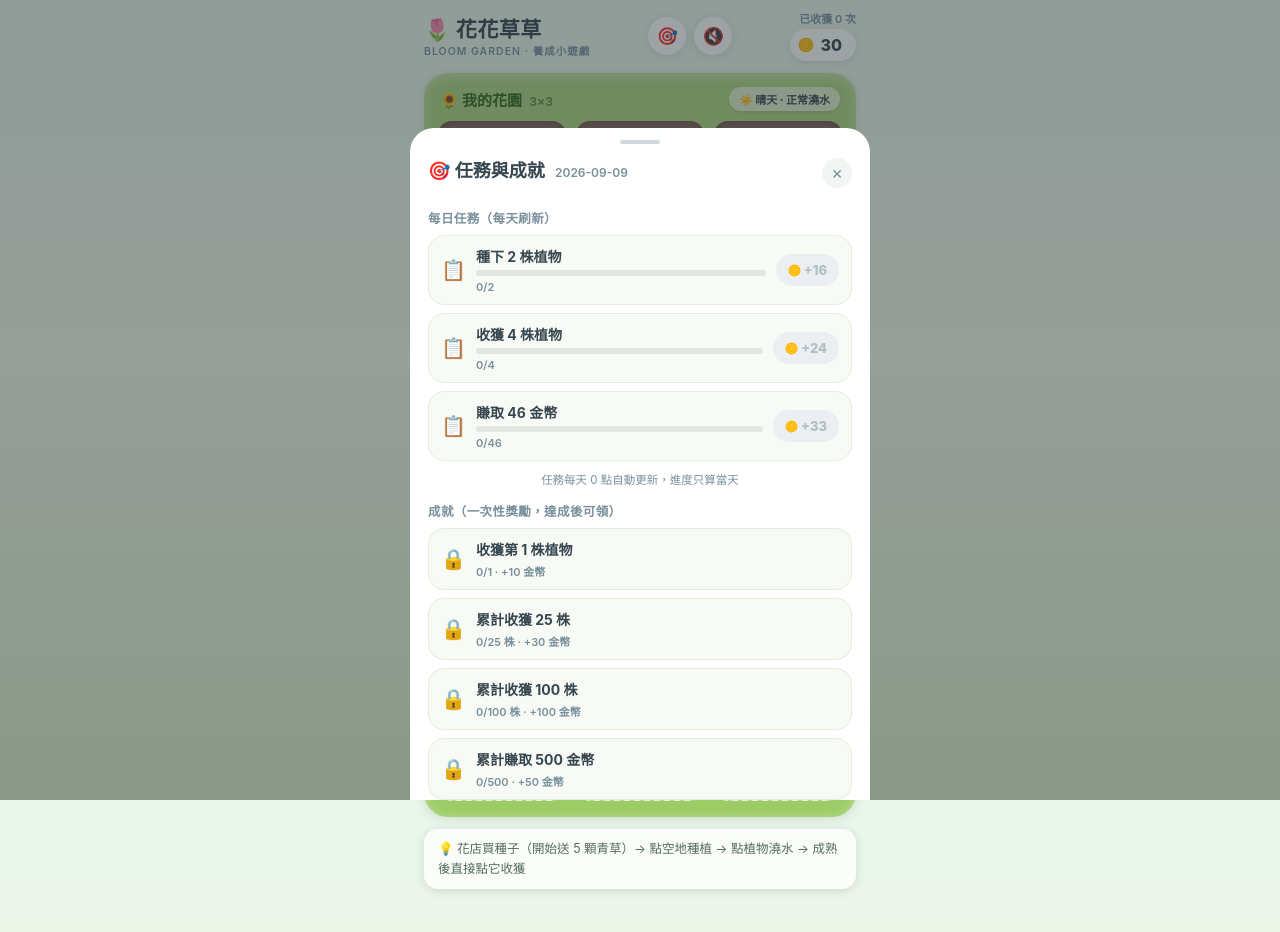
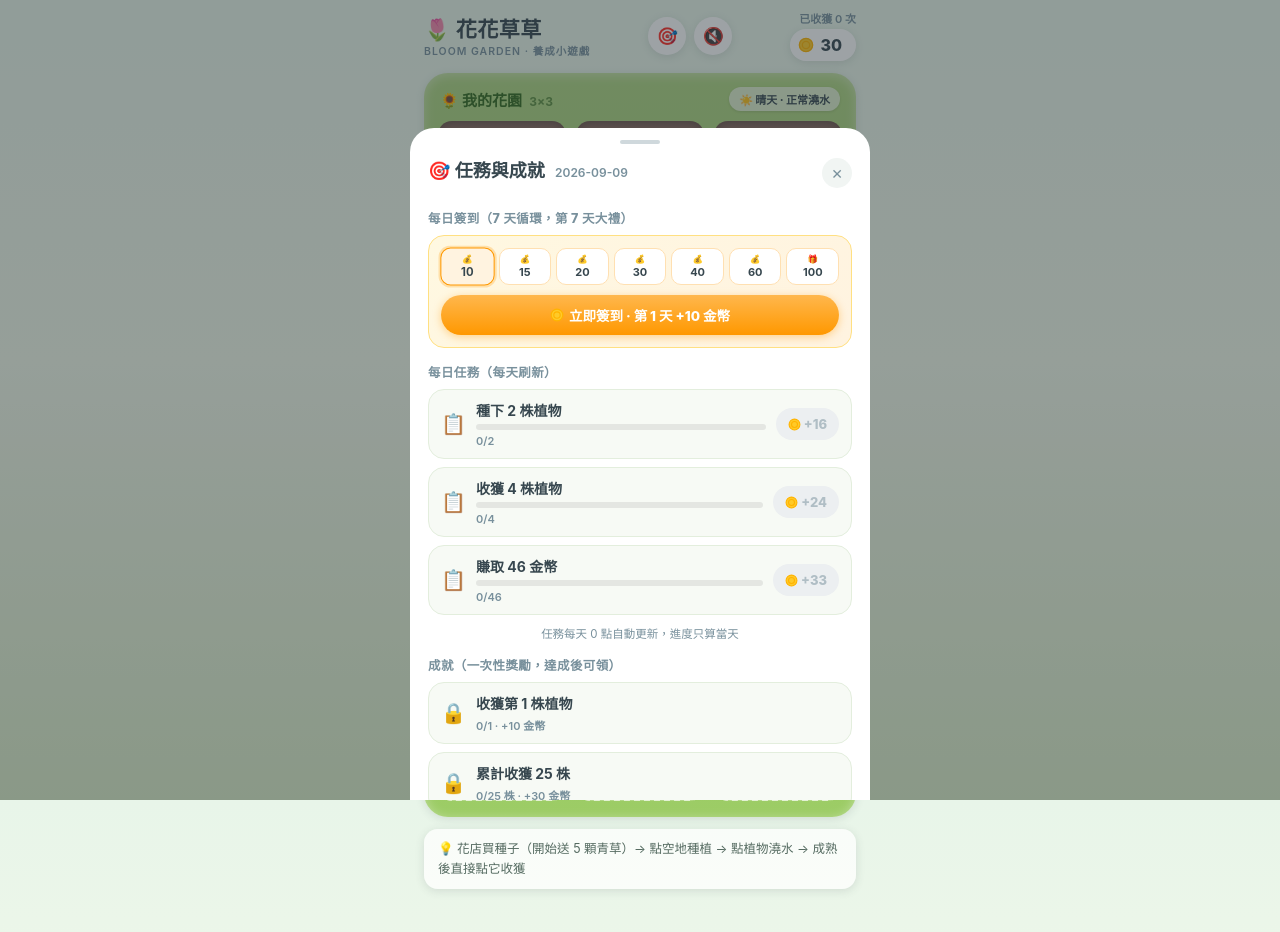
Before and after one commit to Zhufacheng/bloom-garden, a React (Vite) app: page / in a window 1280 px wide. Both pictures are taken after a click on the button "每日任務". Shown: the top 932 px of the page. Built offline with nearby package versions, Linux system fonts and the light colour scheme.

Commit message:
新增每日簽到、自動噴頭/驅蟲稻草人裝飾與高級盲盒

```diff
--- a/src/App.tsx
+++ b/src/App.tsx
@@ -17,7 +17,9 @@ import { DECOS } from "./game/decor";
 import {
   buyDeco,
   buyMysterySeed,
+  buyPremiumSeed,
   buySeed,
+  checkIn,
   claimMilestone,
   harvest,
   isMature,
@@ -262,6 +264,31 @@ export default function App() {
     showToast(`🎲 抽到：${PLANTS[res.plant].name}種子！點空地種下它`);
   }, [state, showToast]);
 
+  const onBuyPremium = useCallback(() => {
+    const res = buyPremiumSeed(state);
+    if (res.error || !res.plant) {
+      sfx.error();
+      showToast(res.error ?? "抽不到高級盲盒");
+      return;
+    }
+    setState(res.state!);
+    setHand(res.plant);
+    sfx.unlock();
+    showToast(`🎰 高級盲盒：${PLANTS[res.plant].name}種子！點空地種下它`);
+  }, [state, showToast]);
+
+  const onCheckIn = useCallback(() => {
+    const res = checkIn(state);
+    if (res.error) {
+      sfx.error();
+      showToast(res.error);
+      return;
+    }
+    setState(res.state!);
+    sfx.coin();
+    showToast(`📅 簽到成功！第 ${res.day} 天 +${res.reward} 金幣`);
+  }, [state, showToast]);
+
   const onBuyDeco = useCallback(
     (deco: DecoId) => {
       const res = buyDeco(state, deco);
@@ -339,6 +366,7 @@ export default function App() {
           onBuy={onBuySeed}
           onSelect={onSelectSeed}
           onBuyMystery={onBuyMystery}
+          onBuyPremium={onBuyPremium}
           onBuyDeco={onBuyDeco}
           onUnlockRow={onUnlockRow}
           onReset={onReset}
@@ -346,7 +374,14 @@ export default function App() {
         />
       )}
       {tasksOpen && (
-        <TasksSheet daily={daily} game={state} onClaim={onClaimTask} onClaimMilestone={onClaimMilestone} onClose={() => setTasksOpen(false)} />
+        <TasksSheet
+          daily={daily}
+          game={state}
+          onClaim={onClaimTask}
+          onClaimMilestone={onClaimMilestone}
+          onCheckIn={onCheckIn}
+          onClose={() => setTasksOpen(false)}
+        />
       )}
       <Toolbar
         onWater={onWaterTap}
--- a/src/components/TasksSheet.tsx
+++ b/src/components/TasksSheet.tsx
@@ -1,5 +1,5 @@
-import { allClaimed, todayStr, type DailyState } from "../game/daily";
-import { MILESTONES } from "../game/logic";
+import { allClaimed, todayStr, yesterdayStr, type DailyState } from "../game/daily";
+import { CHECKIN_REWARDS, MILESTONES } from "../game/logic";
 import type { GameState } from "../game/types";
 import { CoinIcon } from "./Icons";
 
@@ -8,21 +8,55 @@ interface Props {
   game: GameState;
   onClaim: (index: number) => void;
   onClaimMilestone: (id: string) => void;
+  onCheckIn: () => void;
   onClose: () => void;
 }
 
-export default function TasksSheet({ daily, game, onClaim, onClaimMilestone, onClose }: Props) {
+export default function TasksSheet({ daily, game, onClaim, onClaimMilestone, onCheckIn, onClose }: Props) {
+  const today = todayStr();
+  const yesterday = yesterdayStr();
+  const claimedToday = game.lastCheckIn === today;
+  // the day that would be (or was) claimed on today's check-in
+  const currentStreak = game.lastCheckIn === yesterday ? game.checkInStreak + 1 : 1;
+  const displayDay = claimedToday
+    ? ((game.checkInStreak - 1) % 7) + 1
+    : ((currentStreak - 1) % 7) + 1;
+
   return (
     <div className="sheet-overlay" onClick={onClose}>
       <div className="sheet" onClick={(e) => e.stopPropagation()}>
         <div className="handle" />
         <div className="sheet-head">
           <h2>
-            🎯 任務與成就 <small>{todayStr()}</small>
+            🎯 任務與成就 <small>{today}</small>
           </h2>
           <button className="close-btn" onClick={onClose} aria-label="關閉">
             ✕
           </button>
+        </div>
+
+        <div className="section-title">每日簽到（7 天循環，第 7 天大禮）</div>
+        <div className="checkin-card">
+          <div className="checkin-track">
+            {CHECKIN_REWARDS.map((reward, i) => {
+              const dayNum = i + 1;
+              const done = dayNum < displayDay;
+              const active = dayNum === displayDay;
+              return (
+                <span key={dayNum} className={`checkin-day${active ? " active" : ""}${done ? " done" : ""}`}>
+                  <small>{dayNum === 7 ? "🎁" : "💰"}</small>
+                  <b>{reward}</b>
+                </span>
+              );
+            })}
+          </div>
+          {claimedToday ? (
+            <div className="checkin-done">✅ 今天已簽到（第 {displayDay} 天），明天回來繼續累積</div>
+          ) : (
+            <button className="checkin-btn" onClick={onCheckIn}>
+              <CoinIcon size={14} /> 立即簽到 · 第 {displayDay} 天 +{CHECKIN_REWARDS[displayDay - 1]} 金幣
+            </button>
+          )}
         </div>
 
         <div className="section-title">每日任務（每天刷新）</div>
--- a/src/game/daily.ts
+++ b/src/game/daily.ts
@@ -25,6 +25,12 @@ export function todayStr(now = new Date()): string {
   const m = String(now.getMonth() + 1).padStart(2, "0");
   const d = String(now.getDate()).padStart(2, "0");
   return `${y}-${m}-${d}`;
+}
+
+export function yesterdayStr(now = new Date()): string {
+  const d = new Date(now);
+  d.setDate(d.getDate() - 1);
+  return todayStr(d);
 }
 
 function seedFrom(s: string): number {
--- a/src/game/logic.ts
+++ b/src/game/logic.ts
@@ -1,5 +1,5 @@
 import { DECOS, emptyDecorations } from "./decor";
-import { todayStr } from "./daily";
+import { todayStr, yesterdayStr } from "./daily";
 import { marketMult } from "./market";
 import { COLUMNS, MAX_ROWS, PLANTS, PLANT_LIST, ROW_COSTS, START_ROWS, emptySeeds } from "./plants";
 import { DRAIN_RATES, REFILL_RATES, rollWeather } from "./weather";
@@ -16,6 +16,18 @@ export const MYSTERY_COST = 25;
 
 /** a new harvest within this window keeps the combo streak alive */
 export const COMBO_WINDOW_MS = 15_000;
+
+/** sprinkler auto-refills water this fast per second (outpaces even hot weather) */
+export const SPRINKLER_RATE = 1 / 16;
+
+/** 7-day daily check-in coin rewards (index 0 = day 1, index 6 = day 7) */
+export const CHECKIN_REWARDS = [10, 15, 20, 30, 40, 60, 100];
+
+/** the six premium plants the golden blind box can roll */
+export const PREMIUM_IDS: PlantId[] = ["sunflower", "hyacinth", "rose", "lotus", "cherry", "rainbowflower"];
+
+/** price of one premium (golden) blind box seed */
+export const PREMIUM_COST = 50;
 
 export function createPlot(id: number): Plot {
   return { id, plant: null, progress: 0, water: 0, golden: false, boost: 1 };
@@ -36,6 +48,8 @@ export function newGame(): GameState {
     growthBoostUntil: 0,
     combo: 0,
     comboUntil: 0,
+    lastCheckIn: "",
+    checkInStreak: 0,
     savedAt: Date.now(),
   };
 }
@@ -59,7 +73,7 @@ export function stepState(s: GameState, dt: number, speed = 1): GameState {
   if (dt <= 0) return s;
   const fountain = s.decorations.fountain;
   const rate = DRAIN_RATES[s.weather] * (fountain ? 0.75 : 1);
-  const refill = REFILL_RATES[s.weather];
+  const refill = REFILL_RATES[s.weather] + (s.decorations.sprinkler ? SPRINKLER_RATE : 0);
   let changed = false;
   const plots = s.plots.map((p) => {
     if (!p.plant) return p;
@@ -108,6 +122,19 @@ export function buyMysterySeed(
   const plant = PLANT_LIST[Math.floor(rnd() * PLANT_LIST.length)].id;
   return {
     state: { ...s, coins: s.coins - MYSTERY_COST, seeds: { ...s.seeds, [plant]: (s.seeds[plant] ?? 0) + 1 } },
+    plant,
+  };
+}
+
+/** Buy a premium blind box: a random plant from the six top-tier blooms only. */
+export function buyPremiumSeed(
+  s: GameState,
+  rnd: () => number = Math.random,
+): { state?: GameState; plant?: PlantId; error?: string } {
+  if (s.coins < PREMIUM_COST) return { error: `金幣不夠，高級盲盒要 ${PREMIUM_COST}` };
+  const plant = PREMIUM_IDS[Math.floor(rnd() * PREMIUM_IDS.length)];
+  return {
+    state: { ...s, coins: s.coins - PREMIUM_COST, seeds: { ...s.seeds, [plant]: (s.seeds[plant] ?? 0) + 1 } },
     plant,
   };
 }
@@ -191,6 +218,7 @@ export function tickEvents(
     return { state: { ...s, plots, nextEventAt: next }, msg: "🐝 蜜蜂來採蜜了！標記的花收獲 +50%" };
   }
   if (r < 0.55) {
+    if (s.decorations.scarecrow) return { state: { ...s, nextEventAt: next }, msg: null };
     const growing = s.plots.map((p, i) => ({ p, i })).filter(({ p }) => p.plant && p.progress < 1);
     if (growing.length === 0) return { state: { ...s, nextEventAt: next }, msg: null };
     const pick = growing[Math.floor(rnd() * growing.length)];
@@ -257,3 +285,24 @@ export function claimMilestone(s: GameState, id: string): { state?: GameState; e
   if (!m.check(s)) return { error: "還沒達成" };
   return { state: { ...s, coins: s.coins + m.reward, milestones: [...s.milestones, id] }, earned: m.reward };
 }
+
+/**
+ * Claim the once-a-day check-in reward. The streak grows by 1 when the last
+ * check-in was yesterday, otherwise it restarts at 1. Rewards cycle over 7 days.
+ */
+export function checkIn(
+  s: GameState,
+  today = todayStr(),
+  yesterday = yesterdayStr(),
+): { state?: GameState; reward?: number; day?: number; streak?: number; error?: string } {
+  if (s.lastCheckIn === today) return { error: "今天已經簽到過了" };
+  const streak = s.lastCheckIn === yesterday ? s.checkInStreak + 1 : 1;
+  const day = ((streak - 1) % 7) + 1;
+  const reward = CHECKIN_REWARDS[day - 1];
+  return {
+    state: { ...s, coins: s.coins + reward, checkInStreak: streak, lastCheckIn: today },
+    reward,
+    day,
+    streak,
+  };
+}
--- a/src/game/save.ts
+++ b/src/game/save.ts
@@ -46,6 +46,8 @@ export function loadGame(): GameState {
       growthBoostUntil: parsed.growthBoostUntil ?? 0,
       combo: parsed.combo ?? 0,
       comboUntil: parsed.comboUntil ?? 0,
+      lastCheckIn: parsed.lastCheckIn ?? "",
+      checkInStreak: parsed.checkInStreak ?? 0,
     };
     merged.plots = merged.plots.map((p) => ({ ...p, golden: p.golden ?? false, boost: p.boost ?? 1 }));
     return tickWeather(stepState({ ...merged, savedAt: now }, dt), now);
--- a/src/game/types.ts
+++ b/src/game/types.ts
@@ -14,7 +14,7 @@ export type PlantId =
 
 export type WeatherKind = "sunny" | "hot" | "rain";
 
-export type DecoId = "fence" | "fountain" | "butterfly" | "birdhouse";
+export type DecoId = "fence" | "fountain" | "butterfly" | "birdhouse" | "sprinkler" | "scarecrow";
 
 export interface PlantDef {
   id: PlantId;
@@ -65,6 +65,10 @@ export interface GameState {
   combo: number;
   /** epoch ms until which the combo streak stays alive */
   comboUntil: number;
+  /** date string (YYYY-MM-DD) of the last daily check-in, "" = never */
+  lastCheckIn: string;
+  /** current daily check-in streak (1-based, cycles over 7) */
+  checkInStreak: number;
   /** epoch ms of last save */
   savedAt: number;
 }
--- a/src/styles.css
+++ b/src/styles.css
@@ -775,6 +775,22 @@ button {
   }
 }
 
+.shop-item.premium {
+  background: linear-gradient(135deg, #fff8e1, #ffecb3);
+  border-color: #ffca28;
+  animation: premiumGlow 2.4s ease-in-out infinite;
+}
+
+@keyframes premiumGlow {
+  0%,
+  100% {
+    box-shadow: 0 2px 6px rgba(255, 179, 0, 0.2);
+  }
+  50% {
+    box-shadow: 0 2px 16px rgba(255, 179, 0, 0.45);
+  }
+}
+
 .shop-item .buy-btn {
   flex: none;
   display: flex;
@@ -905,6 +921,91 @@ button {
   font-weight: 600;
   color: var(--text-soft);
   margin-left: 6px;
+}
+
+.checkin-card {
+  background: linear-gradient(135deg, #fff8e1, #fff3e0);
+  border: 1.5px solid #ffe082;
+  border-radius: 16px;
+  padding: 12px;
+  margin-bottom: 8px;
+}
+
+.checkin-track {
+  display: flex;
+  gap: 5px;
+  margin-bottom: 10px;
+}
+
+.checkin-day {
+  flex: 1;
+  display: flex;
+  flex-direction: column;
+  align-items: center;
+  gap: 1px;
+  background: #fff;
+  border: 1px solid #ffe0b2;
+  border-radius: 10px;
+  padding: 5px 0;
+  font-size: 10px;
+  color: var(--text-soft);
+}
+
+.checkin-day b {
+  font-size: 11px;
+  color: var(--text);
+}
+
+.checkin-day.done {
+  opacity: 0.55;
+  background: #f1f8e9;
+  border-color: #c5e1a5;
+}
+
+.checkin-day.active {
+  border-color: #ff9800;
+  background: #fff3e0;
+  box-shadow: 0 0 0 2px rgba(255, 152, 0, 0.25);
+  animation: checkinPulse 1.6s ease-in-out infinite;
+}
+
+@keyframes checkinPulse {
+  0%,
+  100% {
+    transform: scale(1);
+  }
+  50% {
+    transform: scale(1.05);
+  }
+}
+
+.checkin-btn {
+  width: 100%;
+  display: flex;
+  align-items: center;
+  justify-content: center;
+  gap: 5px;
+  border: none;
+  border-radius: 999px;
+  padding: 10px;
+  font-size: 13.5px;
+  font-weight: 800;
+  cursor: pointer;
+  background: linear-gradient(180deg, #ffb74d, #ff9800);
+  color: #fff;
+  box-shadow: 0 2px 8px rgba(255, 152, 0, 0.4);
+  transition: transform 0.12s;
+}
+
+.checkin-btn:active {
+  transform: scale(0.97);
+}
+
+.checkin-done {
+  font-size: 12px;
+  font-weight: 700;
+  color: var(--text-soft);
+  text-align: center;
 }
 
 .task-item {
```
Also changed, not shown: src/components/Shop.tsx (+13 -2 lines), src/game/decor.ts (+10 -1 lines), 2 other files (tests, documents, lock files or other folders).
